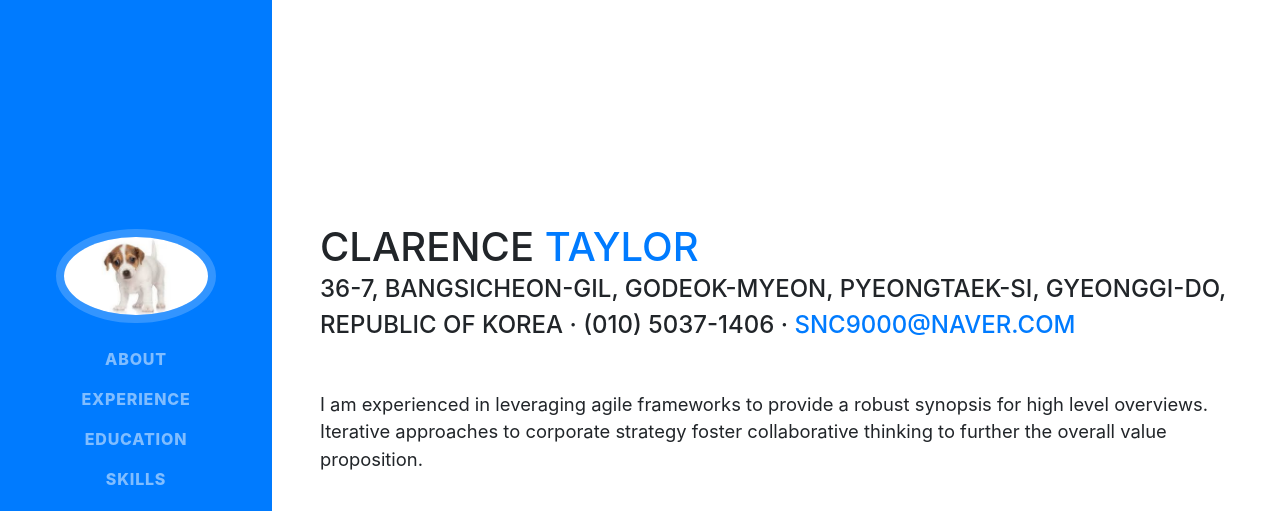
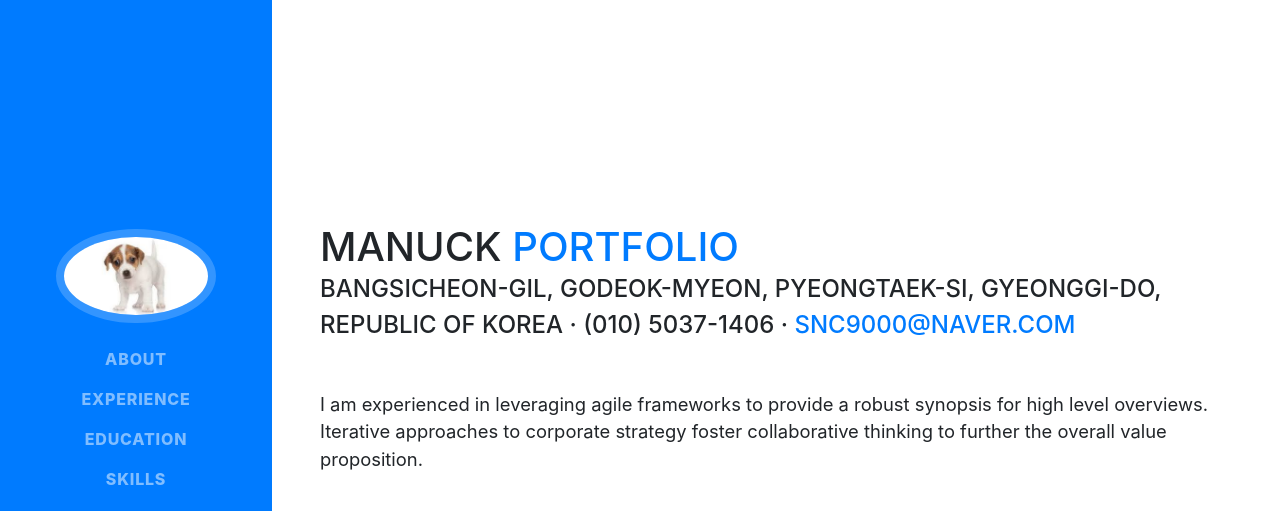
Before and after one commit to manuck/manuck.github.io, a website with bundled scripts: page index.html in a window 1280 px wide. Shown: the top 511 px of the page. Built offline with nearby package versions, Linux system fonts and the light colour scheme; a web font is replaced by a local one.

Commit message:
DAY3 rere

```diff
--- a/index.html
+++ b/index.html
@@ -63,10 +63,10 @@
 
       <section class="resume-section p-3 p-lg-5 d-flex d-column" id="about">
         <div class="my-auto">
-          <h1 class="mb-0">Clarence
-            <span class="text-primary">Taylor</span>
+          <h1 class="mb-0">Manuck
+            <span class="text-primary">portfolio</span>
           </h1>
-          <div class="subheading mb-5">36-7, Bangsicheon-gil, Godeok-myeon, Pyeongtaek-si, Gyeonggi-do, Republic of Korea · (010) 5037-1406 ·
+          <div class="subheading mb-5">Bangsicheon-gil, Godeok-myeon, Pyeongtaek-si, Gyeonggi-do, Republic of Korea · (010) 5037-1406 ·
             <a href="mailto:name@email.com">snc9000@naver.com</a>
           </div>
           <p class="lead mb-5">I am experienced in leveraging agile frameworks to provide a robust synopsis for high level overviews. Iterative approaches to corporate strategy foster collaborative thinking to further the overall value proposition.</p>
```
